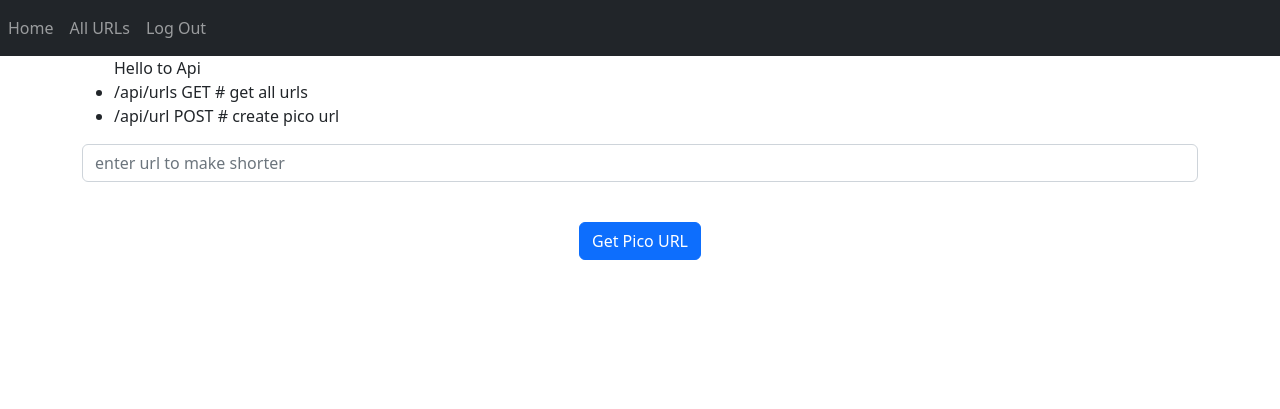
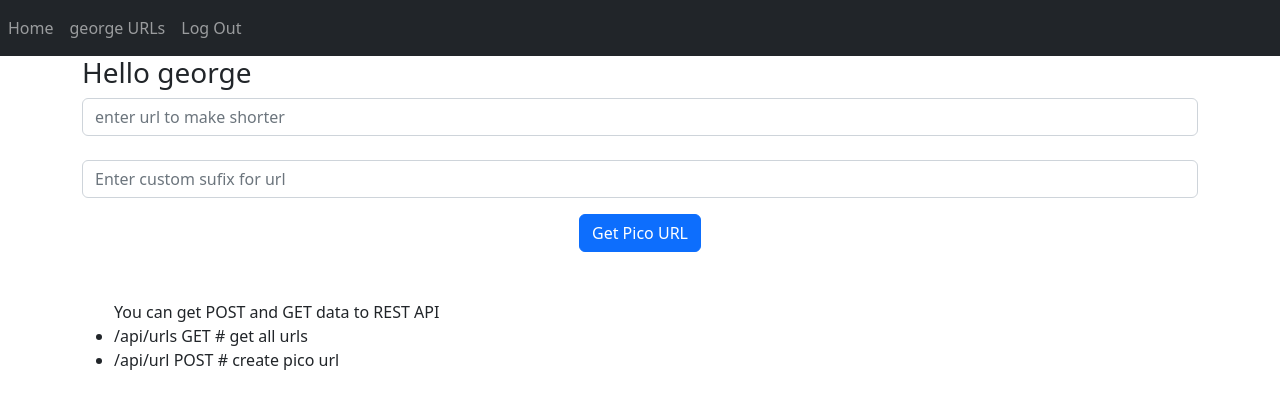
Before and after one commit to georgegozal/Flask_URL_Shortener, a Flask app: page / in a window 1280 px wide. Shown: the top 409 px of the page. Run offline with Flask 2, Linux system fonts and the light colour scheme; a user stored in the database is signed in.

Commit message:
[feature] pro user can add custom sufix to the url

```diff
--- a/api/views.py
+++ b/api/views.py
@@ -1,7 +1,5 @@
 from crypt import methods
 from flask import Blueprint, render_template, request, flash ,redirect, url_for,jsonify
-from datetime import datetime,timedelta
-
 from config import db, get_random
 from .models import UrlShort
 
@@ -10,6 +8,7 @@ api = Blueprint('api',__name__,template_folder='templates/api')
 # add url to database
 @api.route('/url',methods=['POST'])
 def post():
+    print('პრიიინტ',request.url)
     request_data = request.get_json()
     url_original = request_data['url_original']
     # get data from database to check if it already exists in database
--- a/url_shortener/templates/url_shortener/base.html
+++ b/url_shortener/templates/url_shortener/base.html
@@ -23,7 +23,7 @@
             <div class="navbar-nav">
 
                 <a class="nav-item nav-link" id="home" href="/">Home</a>
-                <a class="nav-item nav-link" href="{{ url_for('api.get_all_urls') }}">All URLs</a>
+                <a class="nav-item nav-link" href="{{ url_for('url_short.get_all_urls') }}">{{ current_user.first_name }} URLs</a>
                 {% if not user.is_authenticated %}
                     <a class="nav-item nav-link" id="login" href="{{ url_for('auth.login') }}">Log In</a>
                     <a class="nav-item nav-link" id="sign-up" href="{{ url_for('auth.sign_up') }}">Sign Up</a>
@@ -57,6 +57,7 @@
 
 
     <div class="container">
+        <h3>Hello {{ current_user.first_name }}</h3>
         {% block content %}
         {% endblock %}
     </div>
--- a/url_shortener/templates/url_shortener/home.html
+++ b/url_shortener/templates/url_shortener/home.html
@@ -1,19 +1,30 @@
 {% extends "base.html" %}
 {% block content %}
 
-<ul>Hello to Api
-    <li>/api/urls GET # get all urls </li>
-    <li>/api/url POST # create pico url </li>
-    </ul>
+
     <div class="form-group">
         <form method="POST">
             <input type="text" class="form-control" name="url_original" placeholder="enter url to make shorter">
             <br>
 
+            {% if user.is_authenticated %}
+                {% if user.pro_user == 'True' %}
+                <input type="text" class="form-control" name="custom_sufix" placeholder="Enter custom sufix for url">
+                {% endif %}
+            {% endif %}
+
             <a href="{{ new_url.url_shortened }}">{{ new_url.url_shortened }}</a></p>
+
             <div align="center">
                 <button type="submit" class="btn btn-primary">Get Pico URL</button>
             </div>
         </form>
+        <br><br>
+
+
+        <ul>You can get POST and GET data to REST API
+            <li>/api/urls GET # get all urls </li>
+            <li>/api/url POST # create pico url </li>
+        </ul>
     </div>
 {% endblock %}
--- a/url_shortener/views.py
+++ b/url_shortener/views.py
@@ -1,10 +1,12 @@
 from crypt import methods
+from distutils.log import error
 from flask import Blueprint, render_template, request, flash ,redirect, url_for,jsonify
 from flask_login import login_required, current_user
 
 from config import db, get_random,filter_database
 # from app import app
 from api.models import UrlShort
+from auth.models import User
 
 url_short = Blueprint('url_short',__name__,template_folder='templates/url_shortener')
 
@@ -19,7 +21,19 @@ def home():
             flash('Url already exists',category='error')
             url_shortened = UrlShort.query.order_by(UrlShort.id.desc()).first()
         else:
-            url_shortened = get_random() # returns random 5 symbol value
+            get_user_info = User.query.filter_by(id=current_user.id).first()
+            if get_user_info.pro_user == 'True':
+                url_shortened = request.form['custom_sufix']
+                db_query = UrlShort.query.all()
+                for url in db_query:
+                    while True:
+                        if url.url_shortened.split('/')[-1] != url_shortened:
+                            break
+                        else:
+                            flash('Sufix already exists in database, try another',category='error')
+            else:
+                url_shortened = get_random() # returns random 5 symbol value
+
             db_query = UrlShort.query.all()
             for url in db_query:
                 while True:
@@ -32,7 +46,8 @@ def home():
             # add new urls in database model
             add_to_database = UrlShort(
                 url_original = url_original,
-                url_shortened = url_short
+                url_shortened = url_short,
+                user_id = current_user.id
             )
 
             db.session.add(add_to_database)
@@ -49,6 +64,23 @@ def go_website(short):
     filter_database(UrlShort)
     short_url = UrlShort.query.filter_by(url_shortened=request.url).first()
     if short_url:
+        short_url.used += 1
+        db.session.commit()
         return redirect(short_url.url_original)
     else:
         return render_template('404.html')
+
+@url_short.route('/urls',methods=['GET'])
+def get_all_urls():
+    db_query = UrlShort.query.filter_by(user_id=current_user.id).all()
+    urls_list = []
+    for url in db_query:
+        u = {
+                "id":url.id,
+                "url_original":url.url_original,
+                "url_shortened":url.url_shortened,
+
+                }
+
+        urls_list.append(u)
+    return jsonify(urls_list)
```
Also changed, not shown: shortener.sqlite.
